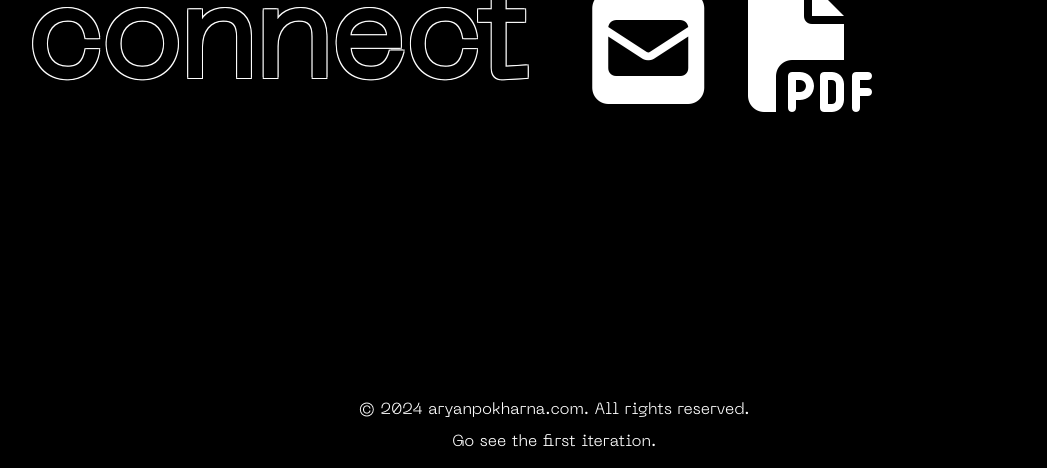
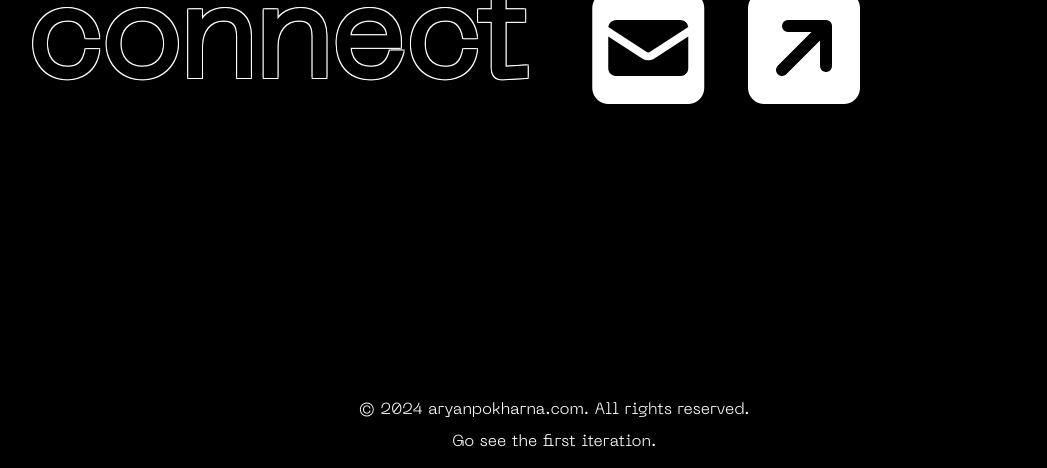
Before and after one commit to aryanpokharna/aryanpokharna.github.io, a plain HTML site: page index.html in a window 1280 px wide. Shown: the part 6025-6493 px from the top of the page, without its empty margins (86-1133 px from the left). Drawn offline with Linux system fonts and the light colour scheme; a script that the page names is missing.

Commit message:
changed resume icon

```diff
--- a/index.html
+++ b/index.html
@@ -65,7 +65,8 @@
                         <a href="mailto:hello@aryanpokharna.com" target="_blank" rel="noopener noreferrer">
                             <i class="fa-solid fa-square-envelope"></i></a>
                         <a href="./assets/pdf/Aryan Pokharna - Resume.pdf" target="_blank" rel="noopener noreferrer">
-                            <i class="fa-solid fa-file-pdf"></i></a>
+                            <i class="fa-solid fa-square-arrow-up-right""></i></a>
+                    </div>
                     </div>
                 </div>
             </div>
```
Also changed, not shown: 1 other file.
